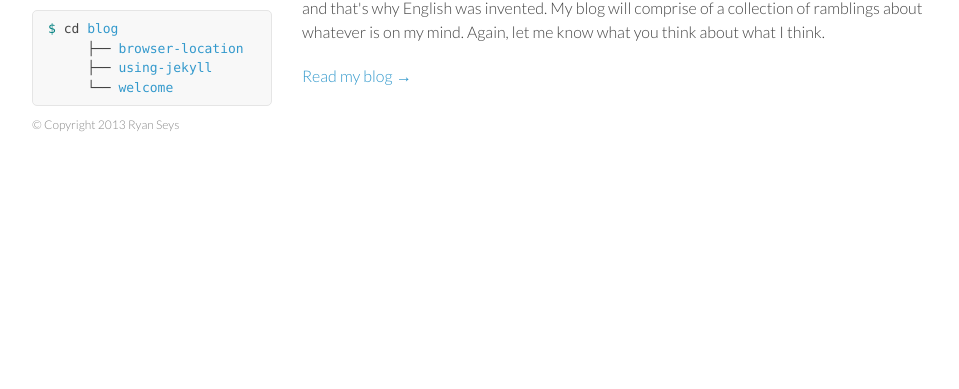
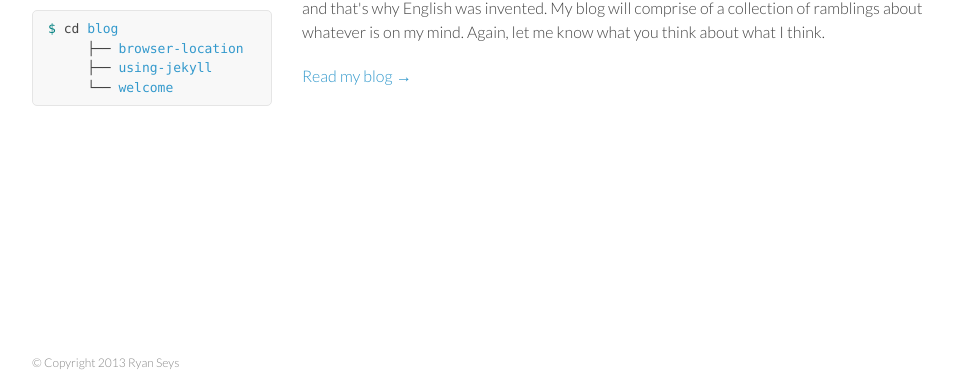
Before and after one commit to tl-dr/ryanseys.com, a Jekyll site: the page built from index.html, in a window 1280 px wide. Shown: the part 508-897 px from the top of the page, without its empty margins (153-1112 px from the left). Built offline with Jekyll 4.4.1, drawn with Linux system fonts in a browser that asks for light colours; Markdown is read by kramdown in place of the engine named in the settings.

Commit message:
Fix copyright with scale

```diff
--- a/_includes/sidebar.html
+++ b/_includes/sidebar.html
@@ -37,7 +37,3 @@
 <div class="highlight">
   <pre>{% include sidebar_blog.html %}</pre>
 </div>
-
-<footer>
-  {% include footer.html %}
-</footer>
--- a/_layouts/default.html
+++ b/_layouts/default.html
@@ -10,7 +10,11 @@
       <section>
         {{ content }}
       </section>
+      <footer>
+          {% include footer.html %}
+        </footer>
     </div>
+
     <script src="/js/scale.fix.js"></script>
   </body>
 </html>
--- a/css/styles.css
+++ b/css/styles.css
@@ -182,10 +182,8 @@ hr {
 }
 
 footer {
-  width:220px;
-  float:left;
-  position:relative;
-  bottom:10px;
+  position:fixed;
+  bottom:0px;
 }
 
 @media print, screen and (max-width: 960px) {
```
